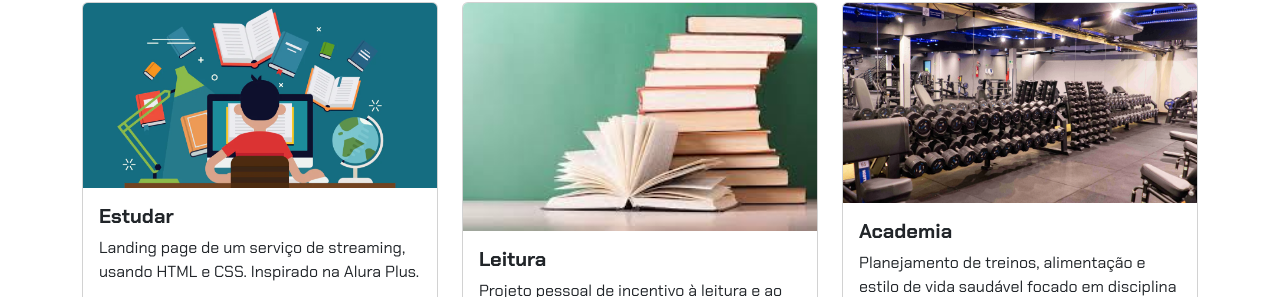
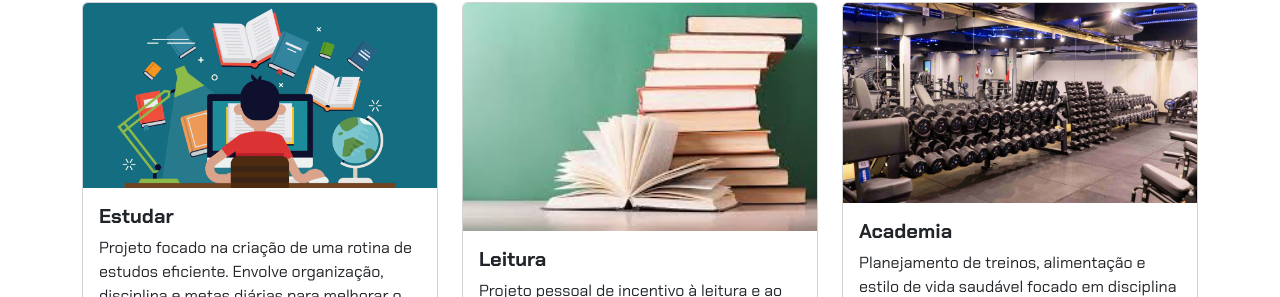
Before and after one commit to joaoestomp/porfolio-final, a plain HTML site: page index.html in a window 1280 px wide. Shown: the part 488-785 px from the top of the page. Drawn offline with nearby package versions, Linux system fonts and the light colour scheme.

Commit message:
Update index.html

```diff
--- a/index.html
+++ b/index.html
@@ -37,7 +37,7 @@
           <img src="img/Projeto 1.png" class="card-img-top" alt="Projeto Estudar" />
           <div class="card-body">
             <h5 class="card-title">Estudar</h5>
-            <p class="card-text">Landing page de um serviço de streaming, usando HTML e CSS. Inspirado na Alura Plus.</p>
+            <p class="card-text">Projeto focado na criação de uma rotina de estudos eficiente. Envolve organização, disciplina e metas diárias para melhorar o desempenho escolar.</p>
             <button type="button" class="btn btn-link" data-bs-toggle="modal" data-bs-target="#modal1">Veja o projeto</button>
           </div>
         </div>
```
